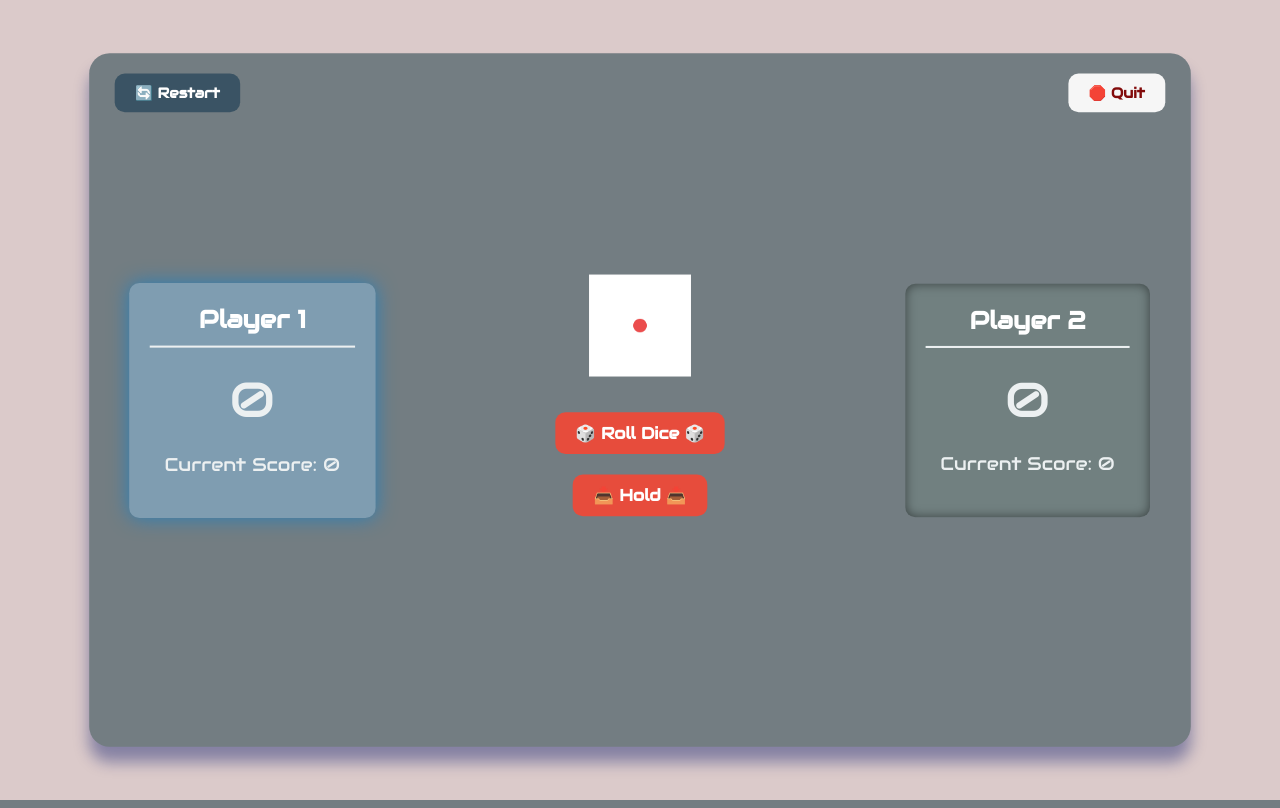
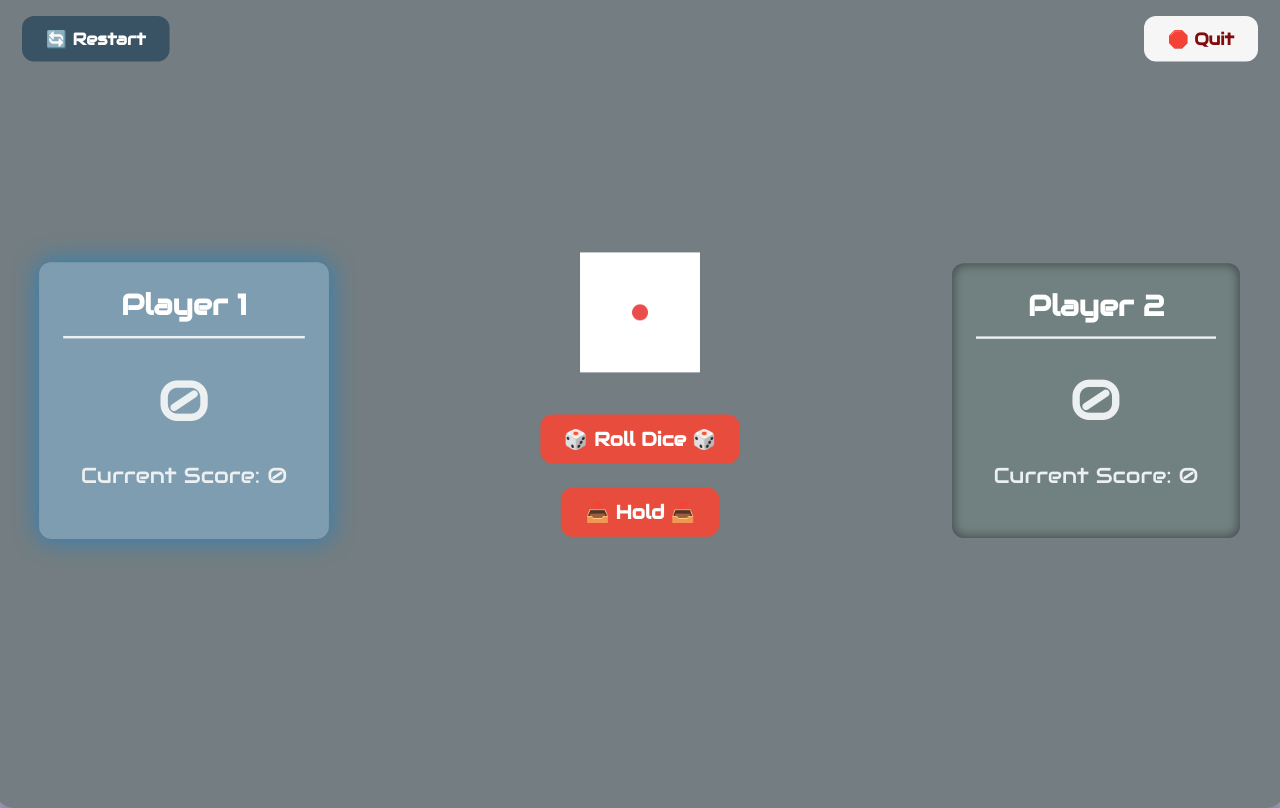
Before and after one commit to Tartsi/Pig-Dice-Game, a Django app: page /pig/cpu in a window 1280 px wide, with the pointer over the restyled element. Run offline with Django 5.2, Linux system fonts and the light colour scheme.

Commit message:
(frontend) Add game-container hover-animation

```diff
--- a/frontend/static/pig.css
+++ b/frontend/static/pig.css
@@ -31,7 +31,7 @@ body {
 }
 
 .game-container:hover {
-    transform: scale(1.02);
+    transform: scale(1.2);
     box-shadow: 0px 15px 15px rgb(6 19 105 / 40%);
 }
 
```
